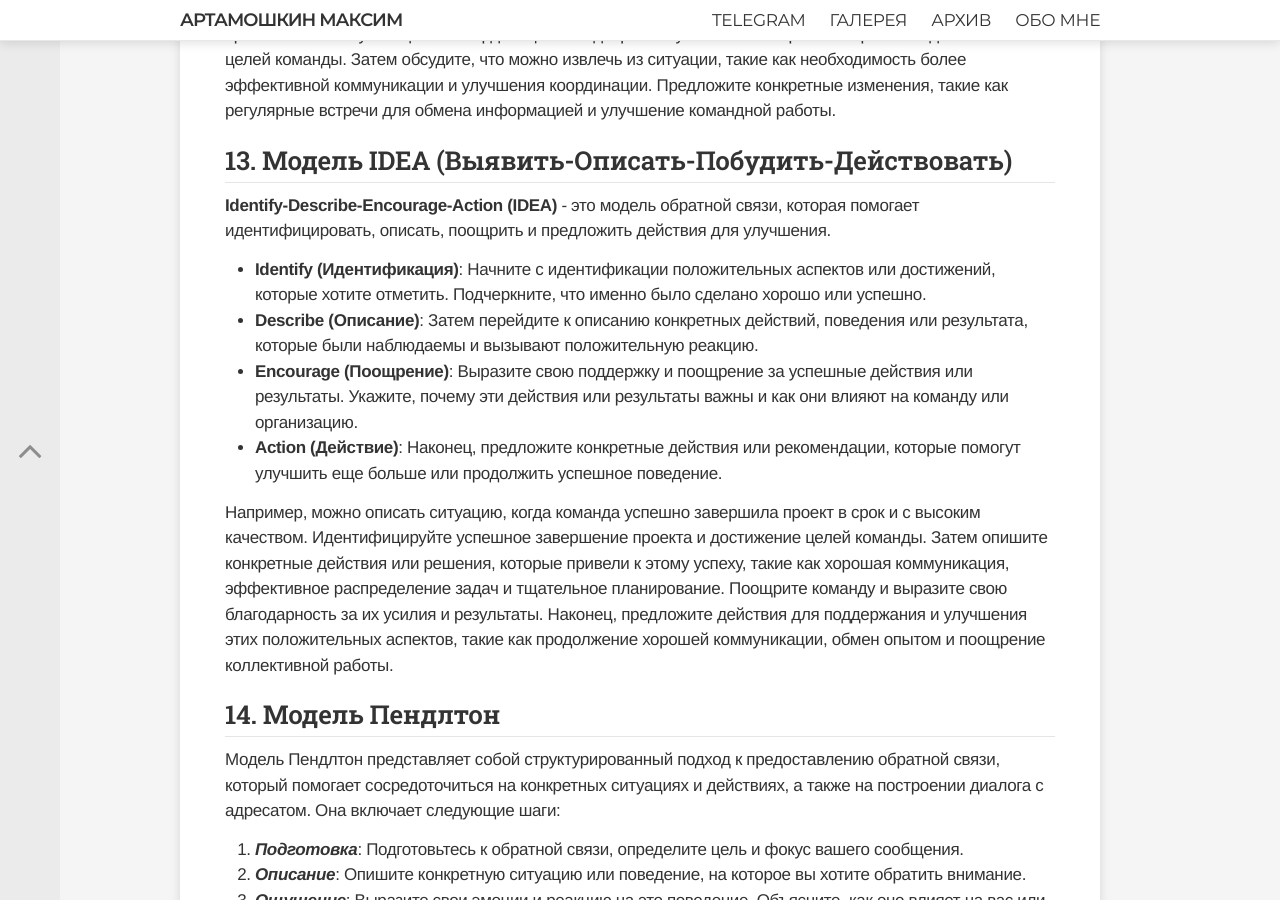
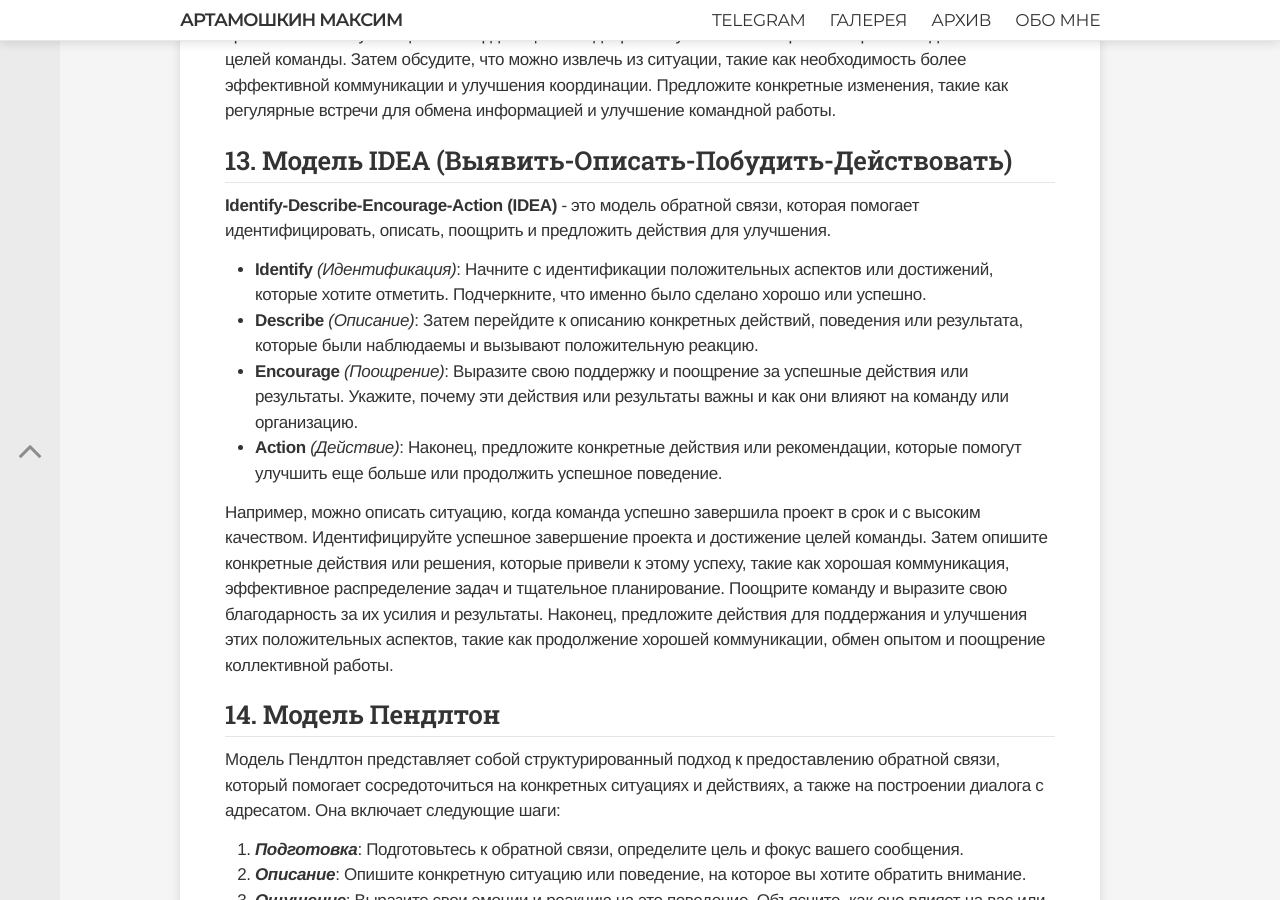
Before and after one commit to martamoshkin/blog.zverit.com, a Jekyll site: the page built from _posts/management/2023-10-9-15-types-feedback.md, in a window 1280 px wide and 900 px high, scrolled down 6010 px. Built offline with Jekyll 4.4.1, drawn with Linux system fonts in a browser that asks for light colours; comment, search, counter and statistics services are not loaded.

```diff
--- a/_posts/management/2023-10-9-15-types-feedback.md
+++ b/_posts/management/2023-10-9-15-types-feedback.md
@@ -130,10 +130,10 @@ description: "15 основных техник обратной связи вк
 
 **Identify-Describe-Encourage-Action (IDEA)** - это модель обратной связи, которая помогает идентифицировать, описать, поощрить и предложить действия для улучшения.
 
-- **Identify (Идентификация)**: Начните с идентификации положительных аспектов или достижений, которые хотите отметить. Подчеркните, что именно было сделано хорошо или успешно.
-- **Describe (Описание)**: Затем перейдите к описанию конкретных действий, поведения или результата, которые были наблюдаемы и вызывают положительную реакцию.
-- **Encourage (Поощрение)**: Выразите свою поддержку и поощрение за успешные действия или результаты. Укажите, почему эти действия или результаты важны и как они влияют на команду или организацию.
-- **Action (Действие)**: Наконец, предложите конкретные действия или рекомендации, которые помогут улучшить еще больше или продолжить успешное поведение.
+- **Identify** *(Идентификация)*: Начните с идентификации положительных аспектов или достижений, которые хотите отметить. Подчеркните, что именно было сделано хорошо или успешно.
+- **Describe** *(Описание)*: Затем перейдите к описанию конкретных действий, поведения или результата, которые были наблюдаемы и вызывают положительную реакцию.
+- **Encourage** *(Поощрение)*: Выразите свою поддержку и поощрение за успешные действия или результаты. Укажите, почему эти действия или результаты важны и как они влияют на команду или организацию.
+- **Action** *(Действие)*: Наконец, предложите конкретные действия или рекомендации, которые помогут улучшить еще больше или продолжить успешное поведение.
 
 Например, можно описать ситуацию, когда команда успешно завершила проект в срок и с высоким качеством. Идентифицируйте успешное завершение проекта и достижение целей команды. Затем опишите конкретные действия или решения, которые привели к этому успеху, такие как хорошая коммуникация, эффективное распределение задач и тщательное планирование. Поощрите команду и выразите свою благодарность за их усилия и результаты. Наконец, предложите действия для поддержания и улучшения этих положительных аспектов, такие как продолжение хорошей коммуникации, обмен опытом и поощрение коллективной работы.
 
```
